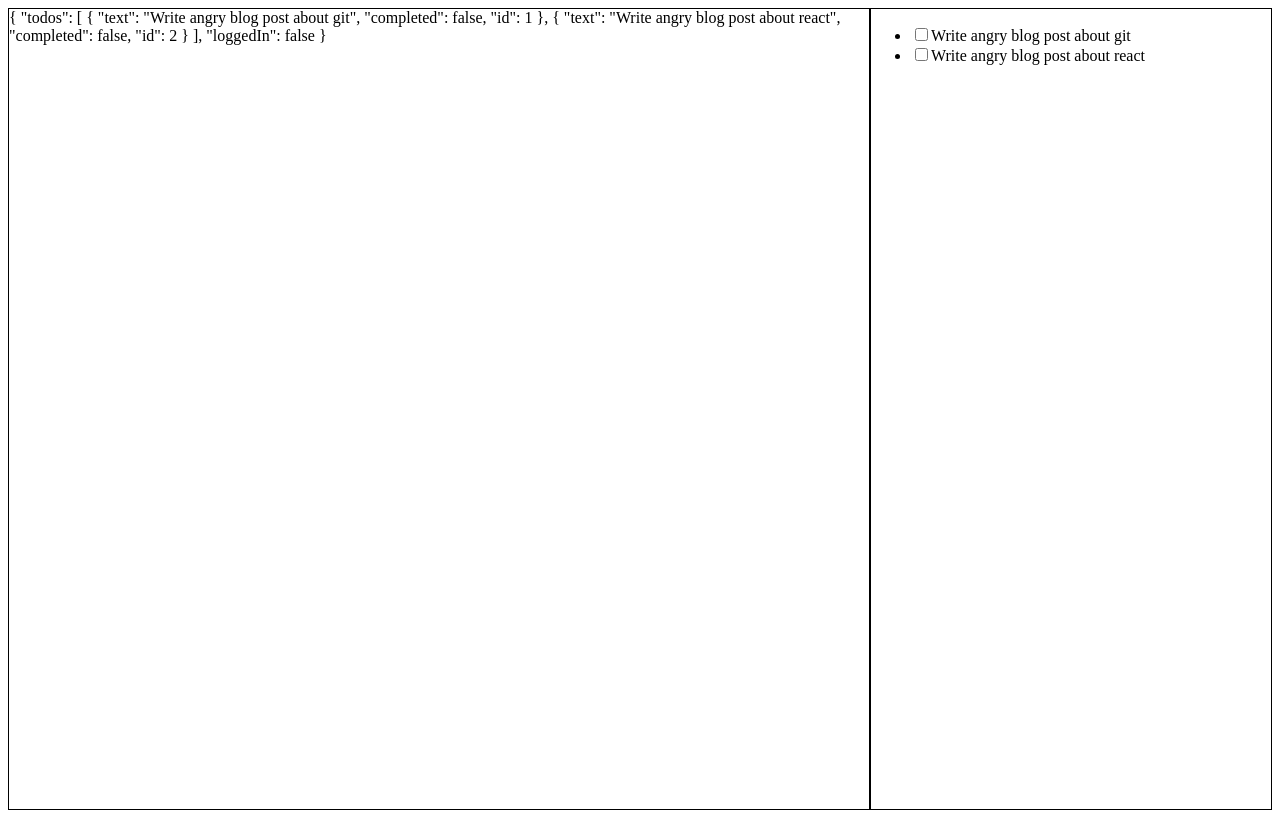
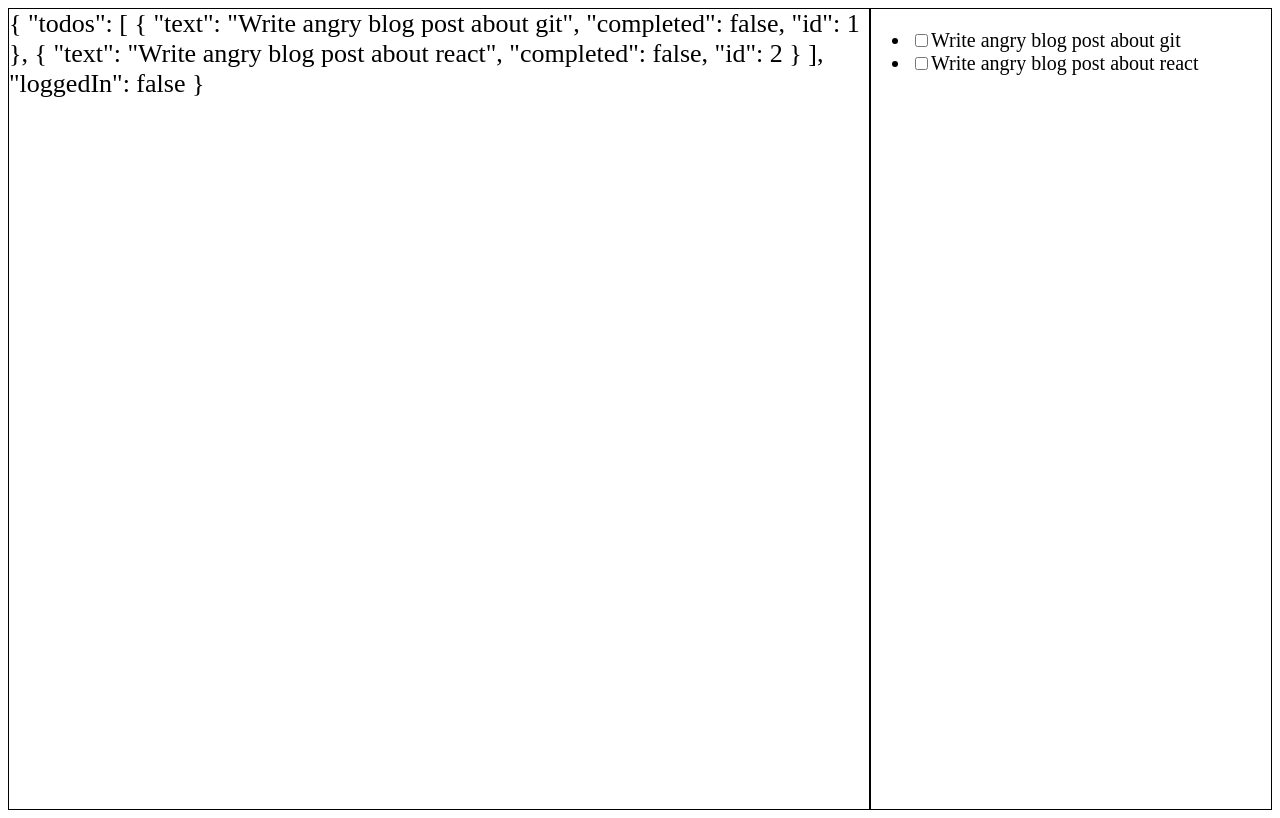
Before and after one commit to neurocollective/brain_do, a React (Create React App) app: page / in a window 1280 px wide. Built offline with nearby package versions, Linux system fonts and the light colour scheme.

Commit message:
added better styling, and a Todo component

```diff
--- a/src/App.css
+++ b/src/App.css
@@ -8,3 +8,15 @@
   min-height: 800px;
   min-width: 400px;
 }
+
+.strikethrough {
+  text-decoration: line-through;
+}
+
+.json-display-container {
+  font-size: 26px;
+}
+
+.todo-container {
+  font-size: 20px;
+}
--- a/src/DisplayStateJSON.js
+++ b/src/DisplayStateJSON.js
@@ -2,7 +2,7 @@ const DisplayStateJSON = (props) => {
     const { data } = props;
 
     return (
-      <div>
+      <div className="json-display-container">
         {JSON.stringify(data, null, 2)}
       </div>
     );
--- a/src/TodosDisplay.js
+++ b/src/TodosDisplay.js
@@ -1,23 +1,32 @@
-const handleCompletedToggle = () => {
+const Todo = (props) => {
 
+  const { data, index } = props;
+
+  let textClass = '';
+
+  if (data.completed) {
+    textClass = 'strikethrough';
+  }
+
+  return (
+    <li key={data.id}>
+      <input
+        type="checkbox"
+        checked={data.completed}
+        onChange={() => props.onChange(index)}
+      />
+      <span className={textClass}>{data.text}</span>
+    </li>
+  );
 }
 
 const TodosDisplay = (props) => {
   const { todos } = props;
 
     return (
-      <ul>
+      <ul className="todo-container">
         {todos.map((todo, index) => {
-          return (
-            <li key={todo.id}>
-              <input
-                type="checkbox"
-                checked={todo.completed}
-                onChange={() => props.handleCompletedToggle(index)}
-              />
-              <span>{todo.text}</span>
-            </li>
-          );
+          return <Todo onChange={props.handleCompletedToggle} data={todo} index={index} />
         })}
       </ul>
     );
```
